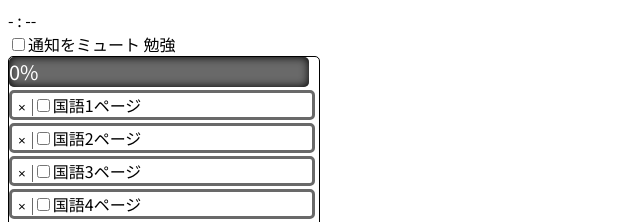
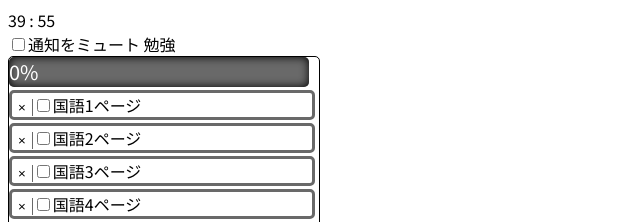
Before and after one commit to e331-1/old-s, a plain HTML site: page me/index.html in a window 1280 px wide. Shown: the top 222 px of the page, 0-640 px from the left. Drawn offline with Linux system fonts and the light colour scheme.

Commit message:
Update index.html

```diff
--- a/me/index.html
+++ b/me/index.html
@@ -128,7 +128,7 @@
         let timmerstop;
 
 
-
+        timmer(40,0,10,0);
         function timmer(now_min,now_sec,next_min,next_sec){
             var old_now_min=now_min;
             var old_now_sec=now_sec;
```
